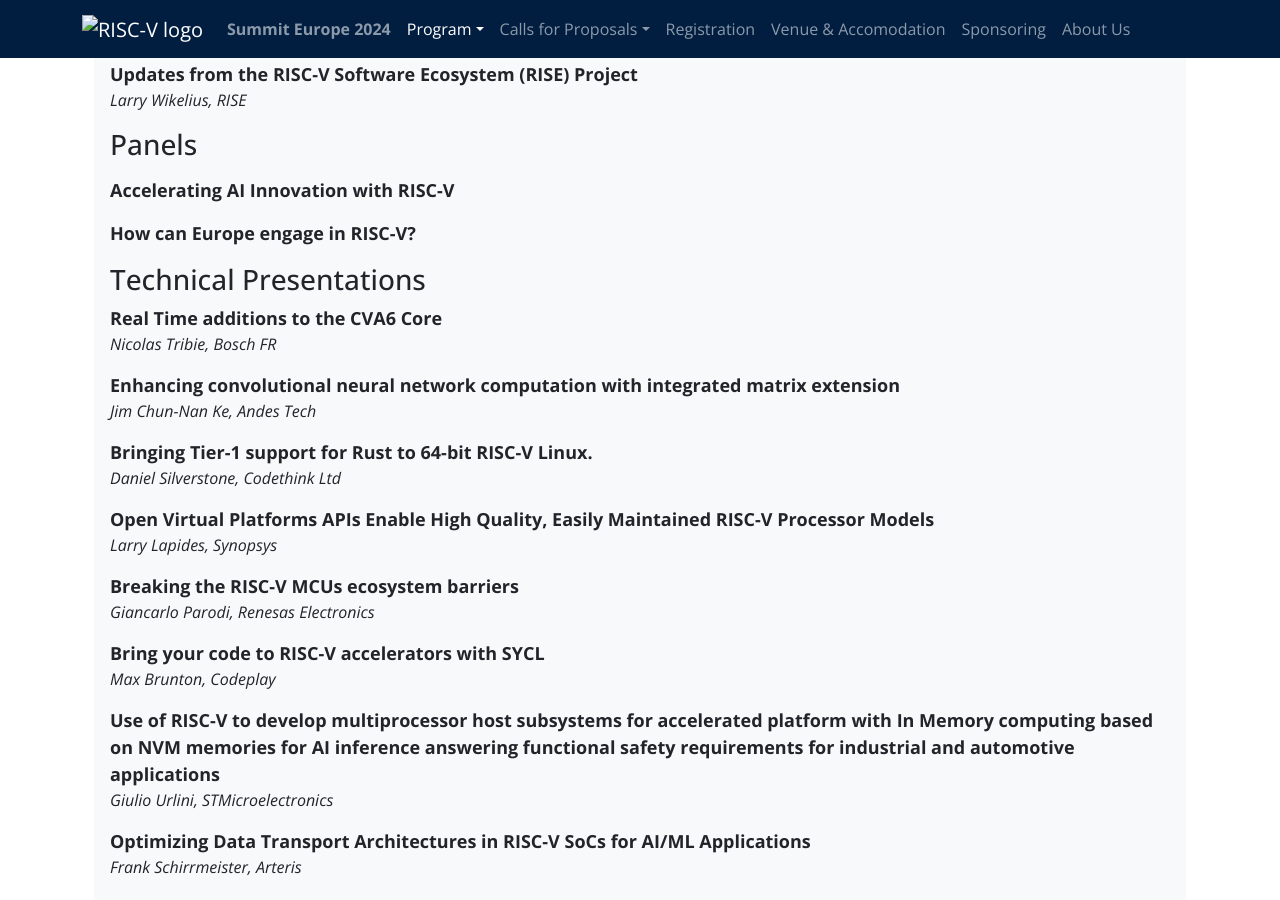
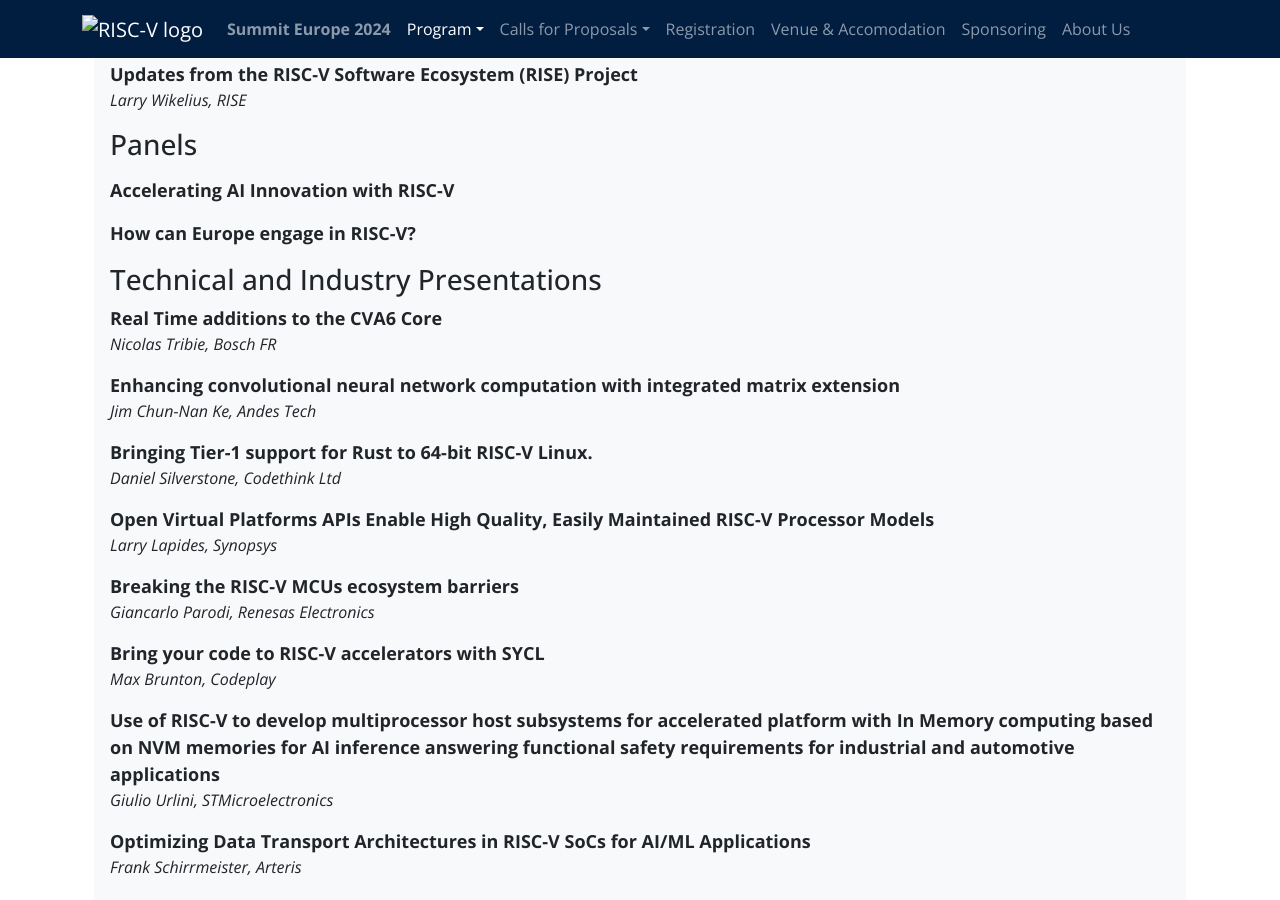
Before and after one commit to riscv-europe/summit-website-development, a Jekyll site: the page built from summit/2024/conference.md, in a window 1280 px wide and 900 px high, scrolled down 1627 px. Built offline with Jekyll 4.4.1, drawn with Linux system fonts in a browser that asks for light colours.

Commit message:
Presentation titles

```diff
--- a/summit/2024/conference.md
+++ b/summit/2024/conference.md
@@ -89,7 +89,7 @@
 
 {% endfor %}
 
-### Technical Presentations
+### Technical and Industry Presentations
 {% assign talks = program | where, "type", "technical" %}
 {% for talk in talks %}
 <div style="font-size: large; font-weight: bold">{{ talk.title }}</div>
```
